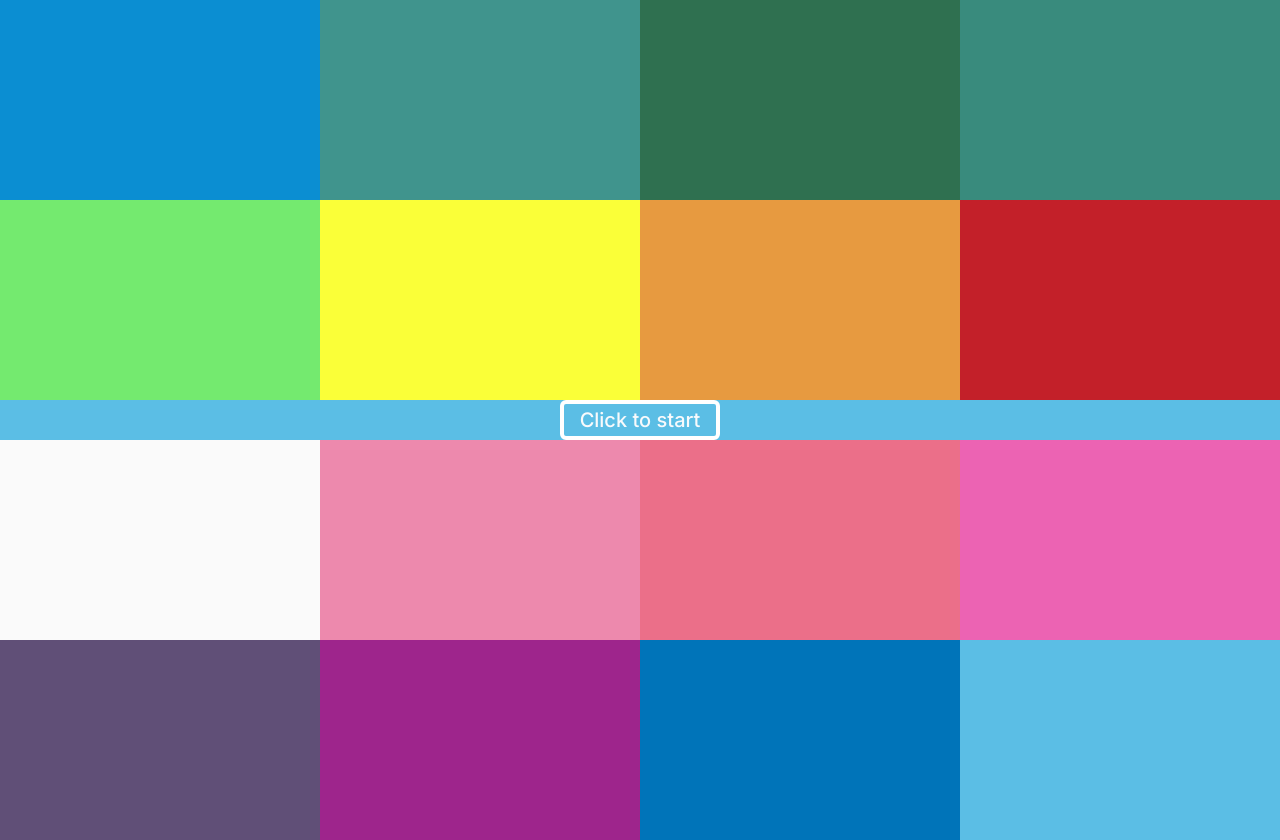
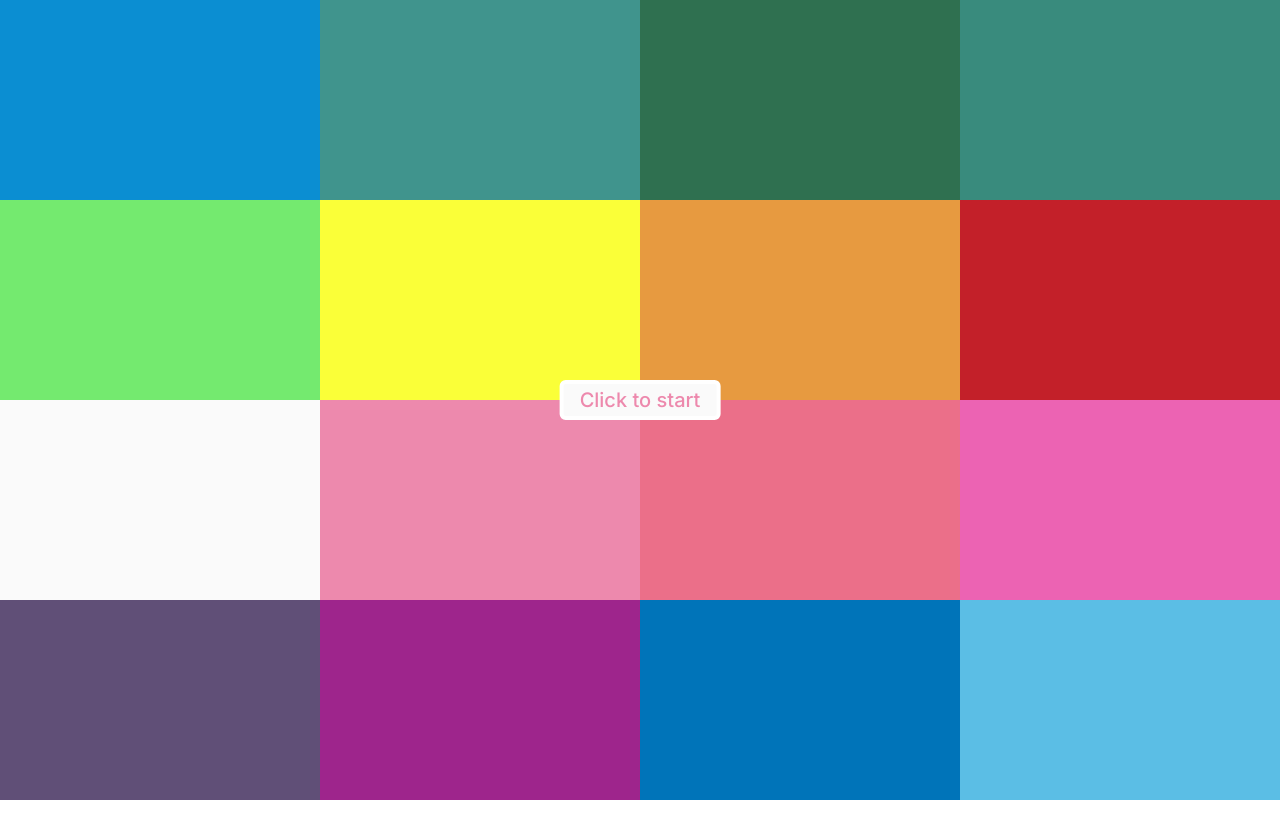
Before and after one commit to AobaIwaki123/HNZ-PenlightQuiz, a Next.js app in the folder view/: page / in a window 1280 px wide. After the commit the page ends 800 px from the top, so only its background shows below. Built offline with nearby package versions, Linux system fonts and the light colour scheme.

Commit message:
bottunを真ん中に表示

```diff
--- a/view/src/app/page.tsx
+++ b/view/src/app/page.tsx
@@ -1,10 +1,8 @@
 "use client";
 
-import { useRouter } from 'next/navigation';
+import { useRouter } from "next/navigation";
 import { Button } from "@/components/ui/button";
-import {
-  getNextQuiz
-} from "@/lib/quiz/quiz";
+import { getNextQuiz } from "@/lib/quiz/quiz";
 
 export default function Home() {
   const router = useRouter();
@@ -17,6 +15,16 @@ export default function Home() {
 
   return (
     <main>
+      <div className=" absolute top-1/2 left-1/2 -translate-x-1/2 -translate-y-1/2 flex flex-auto justify-center items-center">
+        <Button
+          className="text-xl
+                   border-4 border-accentcolor bg-penlight_white text-penlight_sakurapink
+                  hover:bg-accentcolor hover:text-basecolor hover:border-transparent"
+          onClick={moveToQuiz}
+        >
+          Click to start
+        </Button>
+      </div>
       <div className="flex-col h-screen bg-basecolor">
         <div className="flex flex-col h-1/2  w-full">
           <div className="flex flex-auto">
@@ -31,14 +39,6 @@ export default function Home() {
             <div className="flex-auto bg-penlight_orange"></div>
             <div className="flex-auto bg-penlight_red"></div>
           </div>
-        </div>
-        <div className="flex flex-auto justify-center items-center">
-          <Button className="text-xl
-                  bg-transparent border-4 border-accentcolor
-                  hover:bg-accentcolor hover:text-basecolor hover:border-transparent"
-            onClick={moveToQuiz}>
-            Click to start
-          </Button>
         </div>
         <div className="flex flex-col h-1/2  w-full">
           <div className="flex flex-auto">
@@ -56,5 +56,5 @@ export default function Home() {
         </div>
       </div>
     </main>
-  )
+  );
 }
```
